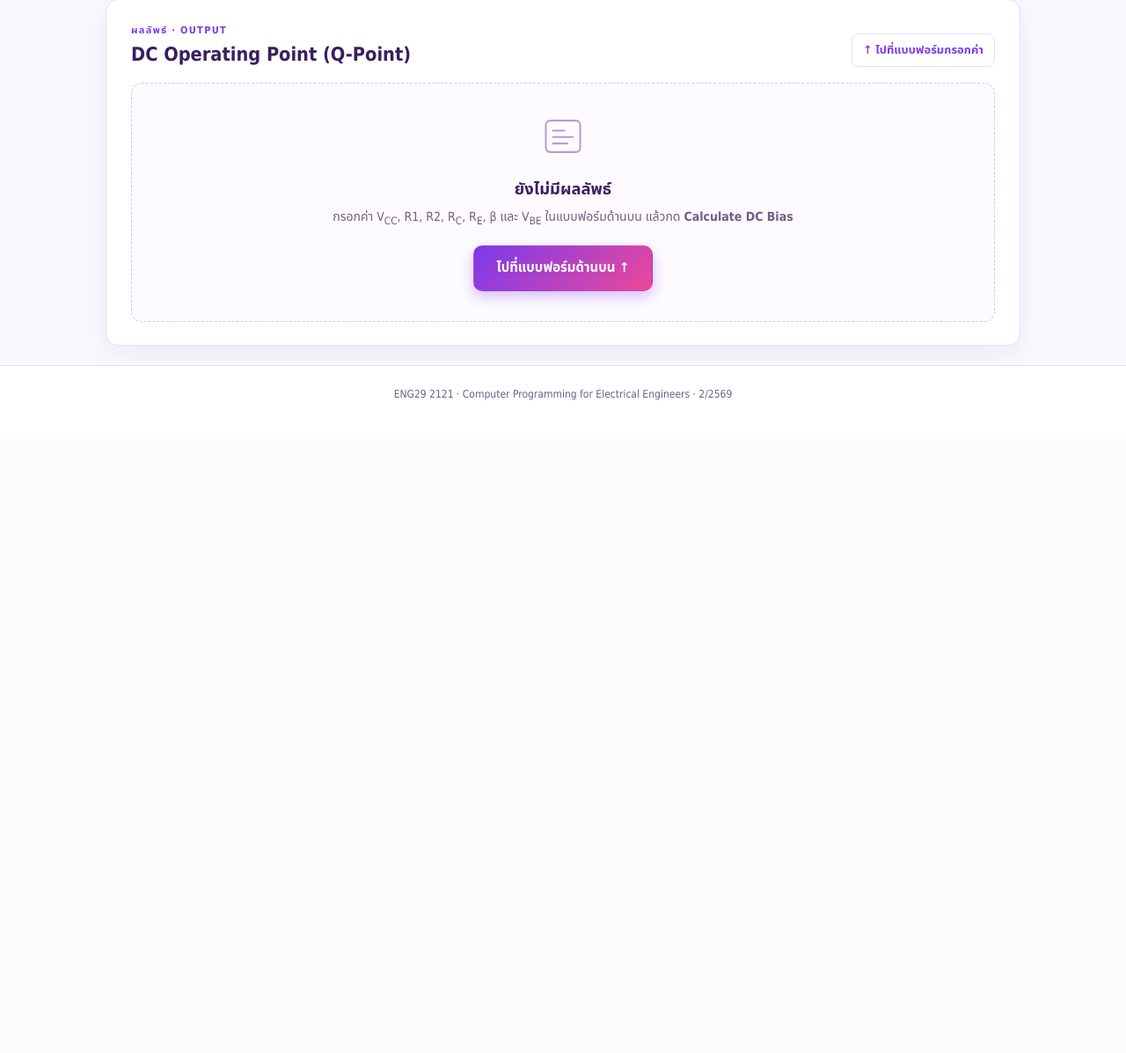
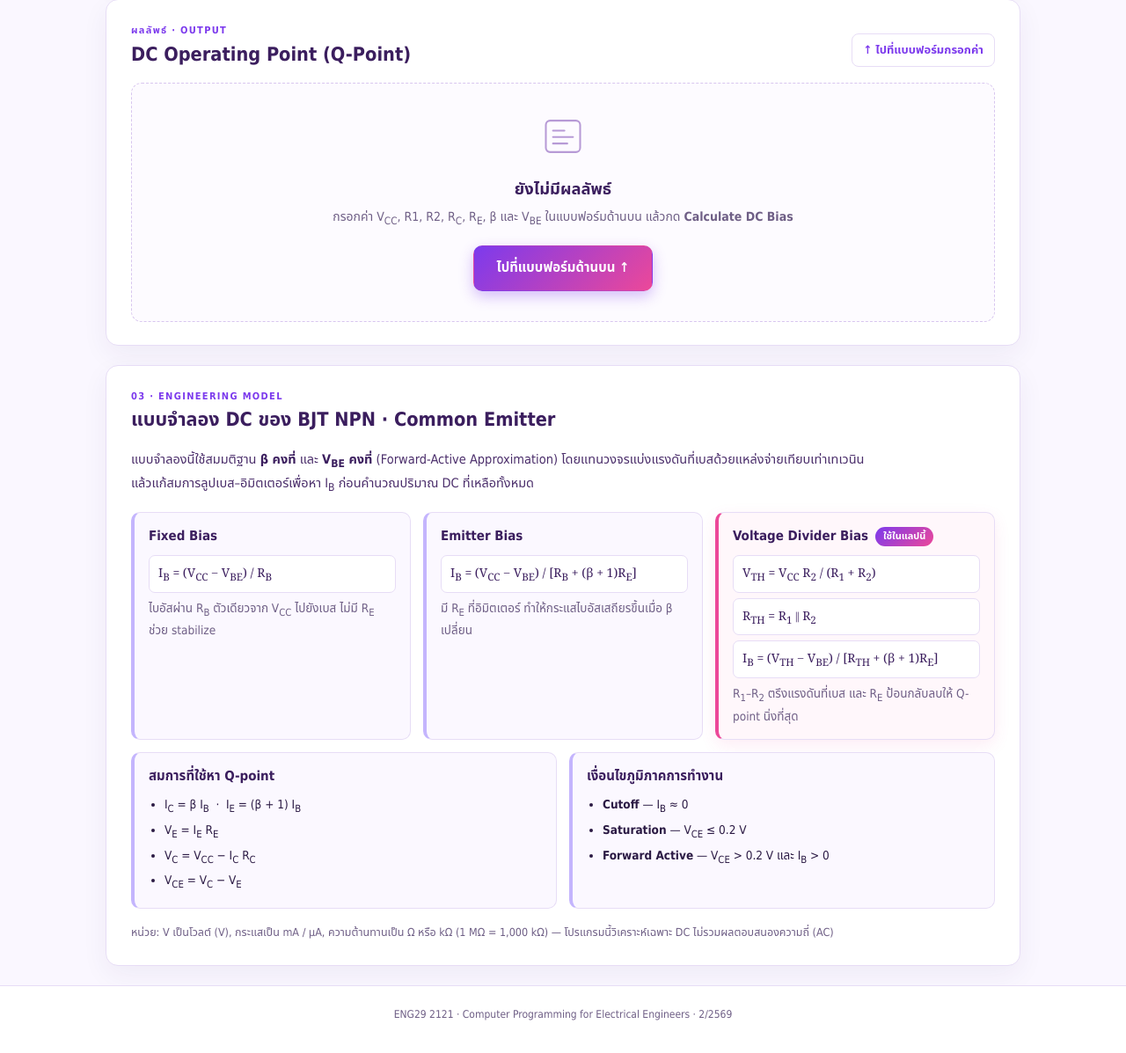
Before and after one commit to B6810177/Gitlab, a Flask app: page / in a window 1280 px wide. Shown: the part 1365-2562 px from the top of the page at 88% size. Before the commit the page ends 1820 px from the top, so only its background shows below. Run offline with Flask 3, Linux system fonts and the light colour scheme.

Commit message:
feat: add engineering model section and disable HTML caching

```diff
--- a/app.py
+++ b/app.py
@@ -50,5 +50,13 @@ def index():
     )
 
 
+@app.after_request
+def no_store_html(response):
+    """กันเบราว์เซอร์แคชหน้า HTML ไว้ ทำให้แก้ template แล้วเห็นผลทันที"""
+    if response.mimetype == "text/html":
+        response.headers["Cache-Control"] = "no-store, max-age=0"
+    return response
+
+
 if __name__ == "__main__":
     app.run(debug=True)
--- a/static/style.css
+++ b/static/style.css
@@ -309,6 +309,74 @@ main { padding-top: 26px; padding-bottom: 40px; }
     background: #fff;
 }
 
+/* ---------- Engineering model ---------- */
+.model-lead {
+    margin: 0 0 18px;
+    font-size: 14.5px;
+    color: #4b2e6b;
+    max-width: 860px;
+}
+.model-lead strong { color: var(--navy); }
+
+.model-grid {
+    display: grid;
+    grid-template-columns: repeat(auto-fit, minmax(240px, 1fr));
+    gap: 14px;
+}
+.model-grid-2 { margin-top: 14px; }
+
+.model-card {
+    background: #fbf8ff;
+    border: 1px solid var(--line);
+    border-left: 4px solid #c4b5fd;
+    border-radius: 10px;
+    padding: 14px 16px;
+    min-width: 0;
+}
+.model-card h3 {
+    margin: 0 0 8px;
+    font-size: 15px;
+    color: var(--navy);
+    display: flex;
+    align-items: center;
+    gap: 8px;
+    flex-wrap: wrap;
+}
+.model-card p { margin: 6px 0 0; font-size: 13.5px; color: var(--muted); }
+.model-card .formula {
+    font-family: "Cambria Math", Cambria, Georgia, serif;
+    font-size: 14px;
+    color: var(--navy);
+    background: #fff;
+    border: 1px solid var(--line);
+    border-radius: 7px;
+    padding: 7px 10px;
+    overflow-wrap: anywhere;
+}
+.model-card-active {
+    border-left-color: var(--teal);
+    background: #fff7fb;
+    box-shadow: 0 6px 18px rgba(236, 72, 153, 0.10);
+}
+.badge {
+    font-family: Tahoma, "Noto Sans Thai", sans-serif;
+    font-size: 11px;
+    font-weight: 800;
+    color: #fff;
+    background: linear-gradient(135deg, #7c3aed, #ec4899);
+    border-radius: 999px;
+    padding: 2px 9px;
+    white-space: nowrap;
+}
+.model-list {
+    margin: 6px 0 0;
+    padding-left: 18px;
+    font-size: 13.5px;
+    color: var(--ink);
+}
+.model-list li { margin: 3px 0; }
+.model-panel .hint { margin-top: 16px; display: block; }
+
 /* ---------- Responsive ---------- */
 @media (max-width: 860px) {
     .metrics { grid-template-columns: repeat(3, minmax(0, 1fr)); }
--- a/templates/index.html
+++ b/templates/index.html
@@ -261,4 +261,65 @@
     {% endif %}
 </section>
 
+{# ---------- ENGINEERING MODEL ---------- #}
+<section class="panel model-panel">
+    <div class="panel-head">
+        <div>
+            <p class="kicker">03 · ENGINEERING MODEL</p>
+            <h2>แบบจำลอง DC ของ BJT NPN · Common Emitter</h2>
+        </div>
+    </div>
+
+    <p class="model-lead">
+        แบบจำลองนี้ใช้สมมติฐาน <strong>β คงที่</strong> และ <strong>V<sub>BE</sub> คงที่</strong>
+        (Forward-Active Approximation) โดยแทนวงจรแบ่งแรงดันที่เบสด้วยแหล่งจ่ายเทียบเท่าเทเวนิน
+        แล้วแก้สมการลูปเบส–อิมิตเตอร์เพื่อหา I<sub>B</sub> ก่อนคำนวณปริมาณ DC ที่เหลือทั้งหมด
+    </p>
+
+    <div class="model-grid">
+        <article class="model-card">
+            <h3>Fixed Bias</h3>
+            <p class="formula">I<sub>B</sub> = (V<sub>CC</sub> − V<sub>BE</sub>) / R<sub>B</sub></p>
+            <p>ไบอัสผ่าน R<sub>B</sub> ตัวเดียวจาก V<sub>CC</sub> ไปยังเบส ไม่มี R<sub>E</sub> ช่วย stabilize</p>
+        </article>
+        <article class="model-card">
+            <h3>Emitter Bias</h3>
+            <p class="formula">I<sub>B</sub> = (V<sub>CC</sub> − V<sub>BE</sub>) / [R<sub>B</sub> + (β + 1)R<sub>E</sub>]</p>
+            <p>มี R<sub>E</sub> ที่อิมิตเตอร์ ทำให้กระแสไบอัสเสถียรขึ้นเมื่อ β เปลี่ยน</p>
+        </article>
+        <article class="model-card model-card-active">
+            <h3>Voltage Divider Bias <span class="badge">ใช้ในแลปนี้</span></h3>
+            <p class="formula">V<sub>TH</sub> = V<sub>CC</sub> R<sub>2</sub> / (R<sub>1</sub> + R<sub>2</sub>)</p>
+            <p class="formula">R<sub>TH</sub> = R<sub>1</sub> ∥ R<sub>2</sub></p>
+            <p class="formula">I<sub>B</sub> = (V<sub>TH</sub> − V<sub>BE</sub>) / [R<sub>TH</sub> + (β + 1)R<sub>E</sub>]</p>
+            <p>R<sub>1</sub>–R<sub>2</sub> ตรึงแรงดันที่เบส และ R<sub>E</sub> ป้อนกลับลบให้ Q-point นิ่งที่สุด</p>
+        </article>
+    </div>
+
+    <div class="model-grid model-grid-2">
+        <article class="model-card">
+            <h3>สมการที่ใช้หา Q-point</h3>
+            <ul class="model-list">
+                <li>I<sub>C</sub> = β I<sub>B</sub> &nbsp;·&nbsp; I<sub>E</sub> = (β + 1) I<sub>B</sub></li>
+                <li>V<sub>E</sub> = I<sub>E</sub> R<sub>E</sub></li>
+                <li>V<sub>C</sub> = V<sub>CC</sub> − I<sub>C</sub> R<sub>C</sub></li>
+                <li>V<sub>CE</sub> = V<sub>C</sub> − V<sub>E</sub></li>
+            </ul>
+        </article>
+        <article class="model-card">
+            <h3>เงื่อนไขภูมิภาคการทำงาน</h3>
+            <ul class="model-list">
+                <li><strong>Cutoff</strong> — I<sub>B</sub> ≈ 0</li>
+                <li><strong>Saturation</strong> — V<sub>CE</sub> ≤ 0.2 V</li>
+                <li><strong>Forward Active</strong> — V<sub>CE</sub> &gt; 0.2 V และ I<sub>B</sub> &gt; 0</li>
+            </ul>
+        </article>
+    </div>
+
+    <p class="hint">
+        หน่วย: V เป็นโวลต์ (V), กระแสเป็น mA / µA, ความต้านทานเป็น Ω หรือ kΩ
+        (1 MΩ = 1,000 kΩ) — โปรแกรมนี้วิเคราะห์เฉพาะ DC ไม่รวมผลตอบสนองความถี่ (AC)
+    </p>
+</section>
+
 {% endblock %}
```
